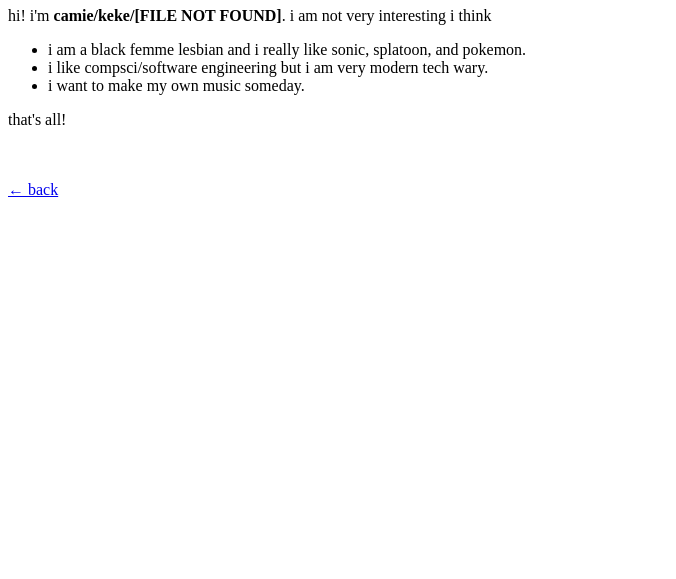
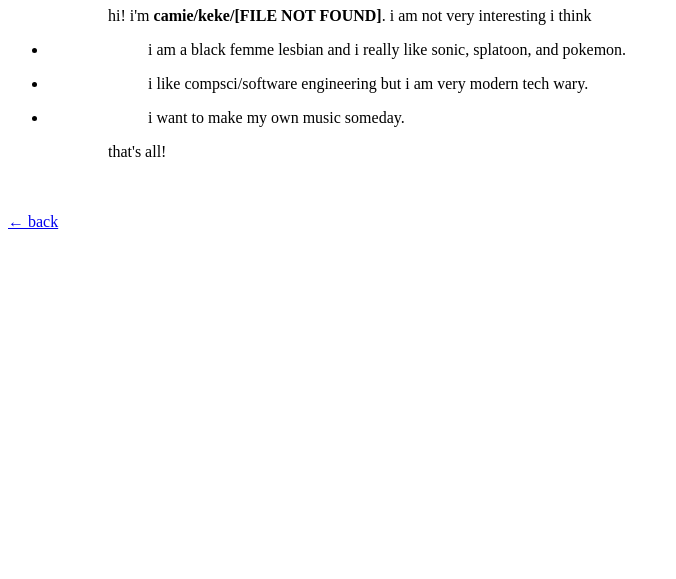
Before and after one commit to nakiryowa/megadrive.neocities.org, a plain HTML site: page about.html in a window 1280 px wide. Shown: the part 221-800 px from the top of the page, without its empty margins (0-676 px from the left). Drawn offline with Linux system fonts and the light colour scheme.

Commit message:
Update about.html

```diff
--- a/about.html
+++ b/about.html
@@ -8,20 +8,28 @@
          If you include the next line in all your web pages, they will all share the same look.
          This makes it easier to make new pages for your site. -->
     <link href="/style.css" rel="stylesheet" type="text/css" media="all">
+    <style>
+    p.ind1 {
+    margin-left: 100px;
+    }
+    h1.ind1 {
+    margin-left: 100px;
+    }
+    </style>
   </head>
   <body>
   <br>
   <br>
   <img src="/images/rosa.png" width="100" height="100">
-    <h1>about the site owner</h1>
+    <h1 class="ind1">about the site owner</h1>
 
-    <p>hi! i'm <strong>camie/keke/[FILE NOT FOUND]</strong>. i am not very interesting i think</p>
+    <p class="ind1">hi! i'm <strong>camie/keke/[FILE NOT FOUND]</strong>. i am not very interesting i think</p>
     <ul>
-    <li>i am a black femme lesbian and i really like sonic, splatoon, and pokemon.</li>
-    <li>i like compsci/software engineering but i am very modern tech wary.</li>
-    <li>i want to make my own music someday.</li>
+    <li><p class="ind1">i am a black femme lesbian and i really like sonic, splatoon, and pokemon.</li>
+    <li><p class="ind1">i like compsci/software engineering but i am very modern tech wary.</li>
+    <li><p class="ind1">i want to make my own music someday.</li>
     </ul>
-    <p>that's all!</p>
+    <p class="ind1">that's all!</p>
     <br>
     <br>
     <a href="/">← back</a>
```
